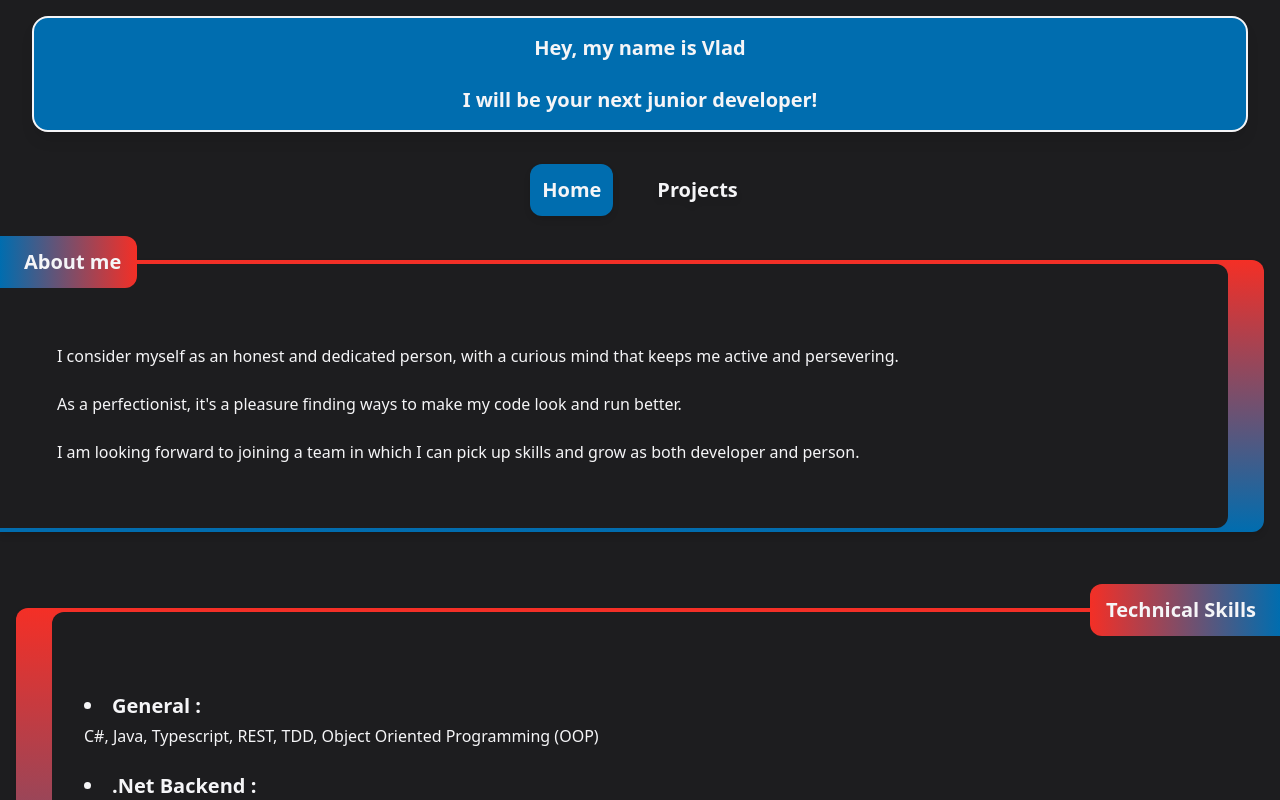
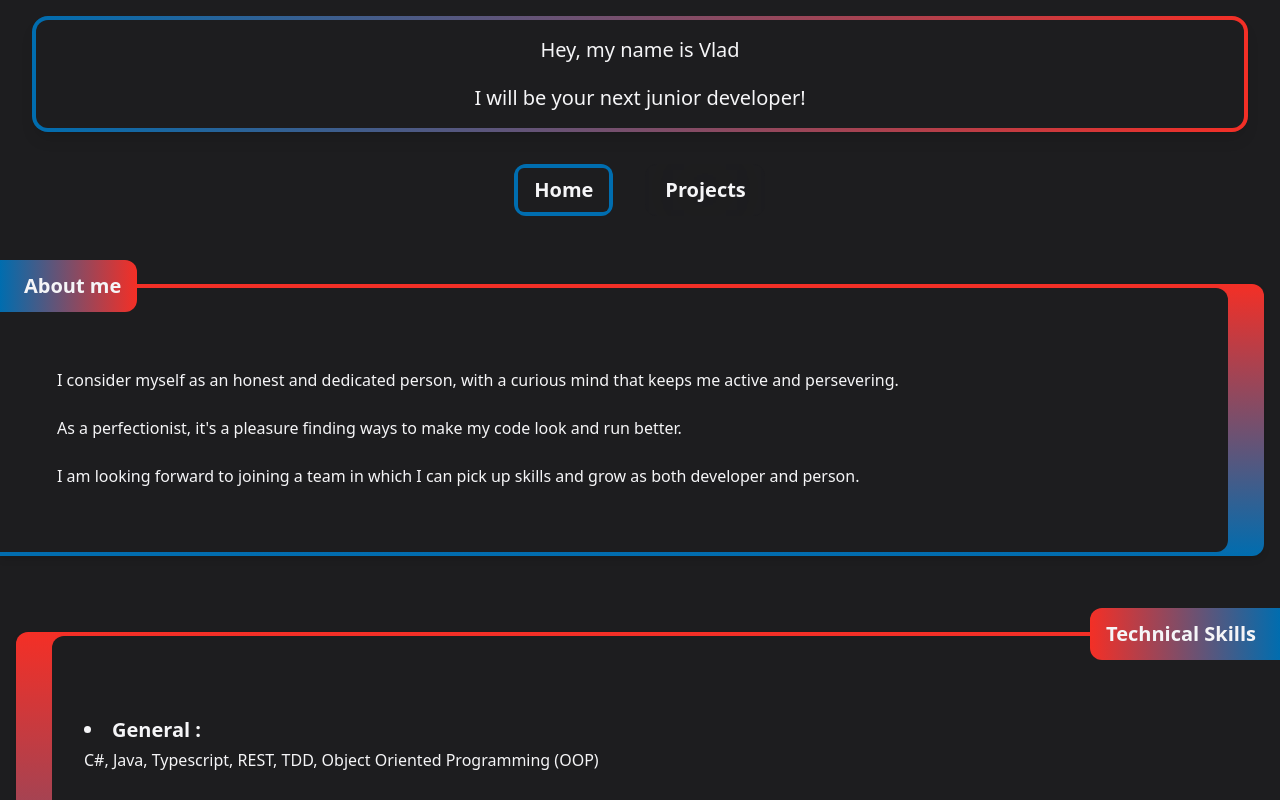
Before and after one commit to Anitas-Vlad/anitas-vlad-cv, a React (Create React App) app: page / in a window 1280 px wide. Shown: the top 800 px of the page. Built offline with nearby package versions, Linux system fonts and the light colour scheme.

Commit message:
changed navbar

```diff
--- a/src/App.css
+++ b/src/App.css
@@ -14,7 +14,7 @@
 }
 
 .App-header {
-  background-color: #282c34;
+  background-color: #1d1d1f;
   min-height: 100vh;
   display: flex;
   flex-direction: column;
--- a/src/App.tsx
+++ b/src/App.tsx
@@ -20,29 +20,33 @@ function App() {
   const isOptionSelected = (opt: string) => selectedPage === opt;
 
   return (
-    <div className="h-full w-full bg-dark-apple to-blue-tab pt-4">
-      <div className="flex flex-col  justify-center h-full w-full bg-dark-apple to-blue-tab">
+    <div className="h-full w-full bg-dark-apple pt-4">
+      <div className="flex flex-col  justify-center h-full w-full bg-dark-apple">
         <Header />
-        <div className="flex justify-center">
+        <div className="flex relative justify-center top-8">
+          <div className={classNames("flex relative duration-300 self-center w-fit justify-center  bg-dark-appleitems-center backdrop-blur-3xl rounded-xl p-1  mx-4", {"bg-blue-power" : isOptionSelected("home")})}>
             <Button
               onClick={() => swapSelectedPage("home")}
               className={classNames(
-              "duration-700 mx-4 bg-transparent flex relative self-center w-fit rounded-xl justify-center items-center top-8 drop-shadow-md z-10 text-light font-bold text-xl p-3",
-              { "bg-blue-power": isOptionSelected("home") }
+                "items-center z-10 text-light font-bold text-xl rounded-md px-4 py-2",
+                { "bg-dark-apple": isOptionSelected("home") }
               )}
             >
               Home
             </Button>
+          </div>
 
+          <div className={classNames("flex relative duration-300 self-center w-fit justify-center  bg-dark-appleitems-center backdrop-blur-3xl rounded-xl p-1 mx-4", {"bg-orange-power" : isOptionSelected("projects")})}>
             <Button
               onClick={() => swapSelectedPage("projects")}
               className={classNames(
-              "duration-500 mx-4 bg-transparent flex relative self-center w-fit rounded-xl justify-center items-center top-8 drop-shadow-md z-10 text-light font-bold text-xl p-3",
-              { "bg-blue-power": isOptionSelected("projects") }
+                "items-center z-10 text-light font-bold text-xl rounded-md px-4 py-2",
+                { "bg-dark-apple": isOptionSelected("projects") }
               )}
             >
               Projects
             </Button>
+          </div>
         </div>
         <AboutMe selectedPage={selectedPage}/>
         <TechnicalSkills selectedPage={selectedPage}/>
--- a/src/components/AboutMe.tsx
+++ b/src/components/AboutMe.tsx
@@ -10,7 +10,7 @@ export function AboutMe(prop: props) {
   const isOptionSelected = (opt: string) => prop.selectedPage === opt;
 
   return (
-    <div className={classNames("flex flex-col mt-6 mr-4 duration-300", {"hidden duration-300" : !isOptionSelected("home")})}>
+    <div className={classNames("flex flex-col mt-12 mr-4 duration-300", {"hidden duration-300" : !isOptionSelected("home")})}>
       <p className="flex relative self-start bg-gradient-to-l from-orange-power to-blue-power backdrop-blur-3xl w-fit rounded-r-xl justify-center items-center top-7 z-10 text-light font-bold text-xl py-3 pl-6 pr-4">
         About me
       </p>
--- a/src/components/Header.tsx
+++ b/src/components/Header.tsx
@@ -2,14 +2,15 @@ import React from "react";
 
 function Header() {
   return (
-    <div className="bg-blue-power to-light/20 backdrop-blur-3xl border-2 border-light shadow-lg mx-8 rounded-2xl p-4">
-      <h1 className="text-light font-bold text-xl text-center">
+    <div className="bg-gradient-to-l from-orange-power to-blue-power backdrop-blur-3xl shadow-lg mx-8 rounded-2xl p-1">
+      <div className="bg-dark-apple rounded-xl p-4">
+      <h1 className="text-light text-xl text-center mb-5">
         Hey, my name is Vlad
       </h1>
-      <br></br>
-      <h1 className="text-light font-bold text-xl text-center">
+      <h1 className="text-light text-xl text-center">
         I will be your next junior developer!
       </h1>
+      </div>
     </div>
   );
 }
--- a/src/components/Navbar.tsx
+++ b/src/components/Navbar.tsx
@@ -12,21 +12,23 @@ function Navbar() {
 
   return (
     <div className="flex justify-center">
+      <div className="bg-gradient-to-l from-orange-power to-blue-power backdrop-blur-3xl shadow-lg mx-8 rounded-2xl p-1 mx-4">
         <Button
           onClick={() => swapSelectedPage("home")}
           className={classNames(
-          "duration-700 mx-4 bg-transparent flex relative self-center w-fit rounded-xl justify-center items-center top-8 drop-shadow-md z-10 text-light font-bold text-xl p-3",
-          { "bg-blue-power": isOptionSelected("home") }
+            "duration-700 bg-dark-apple flex relative self-center w-fit rounded-xl justify-center items-center top-8 drop-shadow-md z-10 text-light p-3",
+            { "": isOptionSelected("home") }
           )}
         >
           Home
         </Button>
+      </div>
 
       <Button
         onClick={() => swapSelectedPage("projects")}
         className={classNames(
           "duration-500 mx-4 bg-transparent flex relative self-center w-fit rounded-xl justify-center items-center top-8 drop-shadow-md z-10 text-light font-bold text-xl p-3",
-          { "bg-blue-power": isOptionSelected("projects") }
+          { "bg-orange-power": isOptionSelected("projects") }
         )}
       >
         Projects
```
Lines whose indentation alone changed are shown as unchanged.
